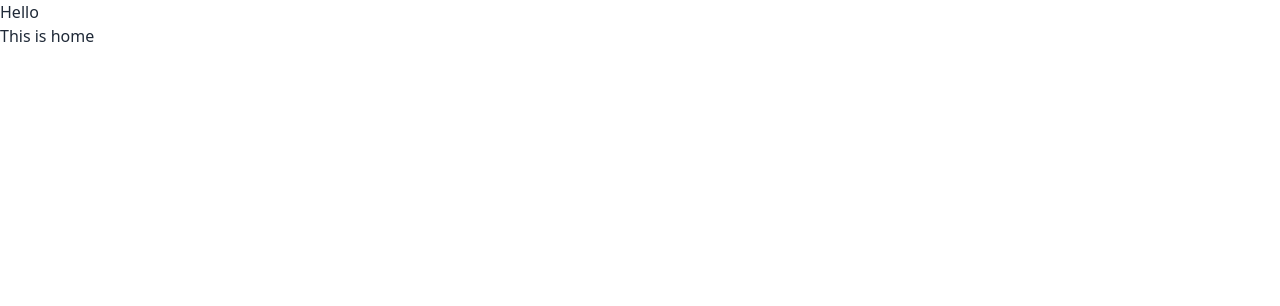
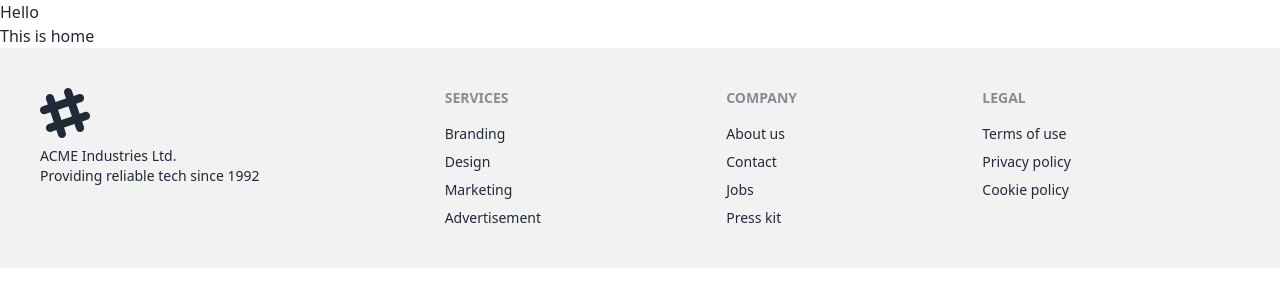
Before and after one commit to rifat3790/React-career-hub, a React (Vite) app: page / in a window 1280 px wide. Shown: the top 306 px of the page. Built offline with nearby package versions, Linux system fonts and the light colour scheme.

Commit message:
added footer

```diff
--- /dev/null
+++ b/src/Components/Footer/Footer.jsx
@@ -0,0 +1,48 @@
+const Footer = () => {
+  return (
+    <div>
+      <footer className="footer p-10 bg-base-200 text-base-content">
+        <aside>
+          <svg
+            width="50"
+            height="50"
+            viewBox="0 0 24 24"
+            xmlns="http://www.w3.org/2000/svg"
+            fillRule="evenodd"
+            clipRule="evenodd"
+            className="fill-current"
+          >
+            <path d="M22.672 15.226l-2.432.811.841 2.515c.33 1.019-.209 2.127-1.23 2.456-1.15.325-2.148-.321-2.463-1.226l-.84-2.518-5.013 1.677.84 2.517c.391 1.203-.434 2.542-1.831 2.542-.88 0-1.601-.564-1.86-1.314l-.842-2.516-2.431.809c-1.135.328-2.145-.317-2.463-1.229-.329-1.018.211-2.127 1.231-2.456l2.432-.809-1.621-4.823-2.432.808c-1.355.384-2.558-.59-2.558-1.839 0-.817.509-1.582 1.327-1.846l2.433-.809-.842-2.515c-.33-1.02.211-2.129 1.232-2.458 1.02-.329 2.13.209 2.461 1.229l.842 2.515 5.011-1.677-.839-2.517c-.403-1.238.484-2.553 1.843-2.553.819 0 1.585.509 1.85 1.326l.841 2.517 2.431-.81c1.02-.33 2.131.211 2.461 1.229.332 1.018-.21 2.126-1.23 2.456l-2.433.809 1.622 4.823 2.433-.809c1.242-.401 2.557.484 2.557 1.838 0 .819-.51 1.583-1.328 1.847m-8.992-6.428l-5.01 1.675 1.619 4.828 5.011-1.674-1.62-4.829z"></path>
+          </svg>
+          <p>
+            ACME Industries Ltd.
+            <br />
+            Providing reliable tech since 1992
+          </p>
+        </aside>
+        <nav>
+          <header className="footer-title">Services</header>
+          <a className="link link-hover">Branding</a>
+          <a className="link link-hover">Design</a>
+          <a className="link link-hover">Marketing</a>
+          <a className="link link-hover">Advertisement</a>
+        </nav>
+        <nav>
+          <header className="footer-title">Company</header>
+          <a className="link link-hover">About us</a>
+          <a className="link link-hover">Contact</a>
+          <a className="link link-hover">Jobs</a>
+          <a className="link link-hover">Press kit</a>
+        </nav>
+        <nav>
+          <header className="footer-title">Legal</header>
+          <a className="link link-hover">Terms of use</a>
+          <a className="link link-hover">Privacy policy</a>
+          <a className="link link-hover">Cookie policy</a>
+        </nav>
+      </footer>
+    </div>
+  );
+};
+
+export default Footer;
--- a/src/Components/Root/Root.jsx
+++ b/src/Components/Root/Root.jsx
@@ -1,10 +1,14 @@
 import { Outlet } from "react-router-dom";
+import Footer from "../Footer/Footer";
 
 const Root = () => {
     return (
         <div>
             <h1>Hello</h1>
+            <div>
             <Outlet></Outlet>
+            <Footer></Footer>
+            </div>
         </div>
     );
 };
```
